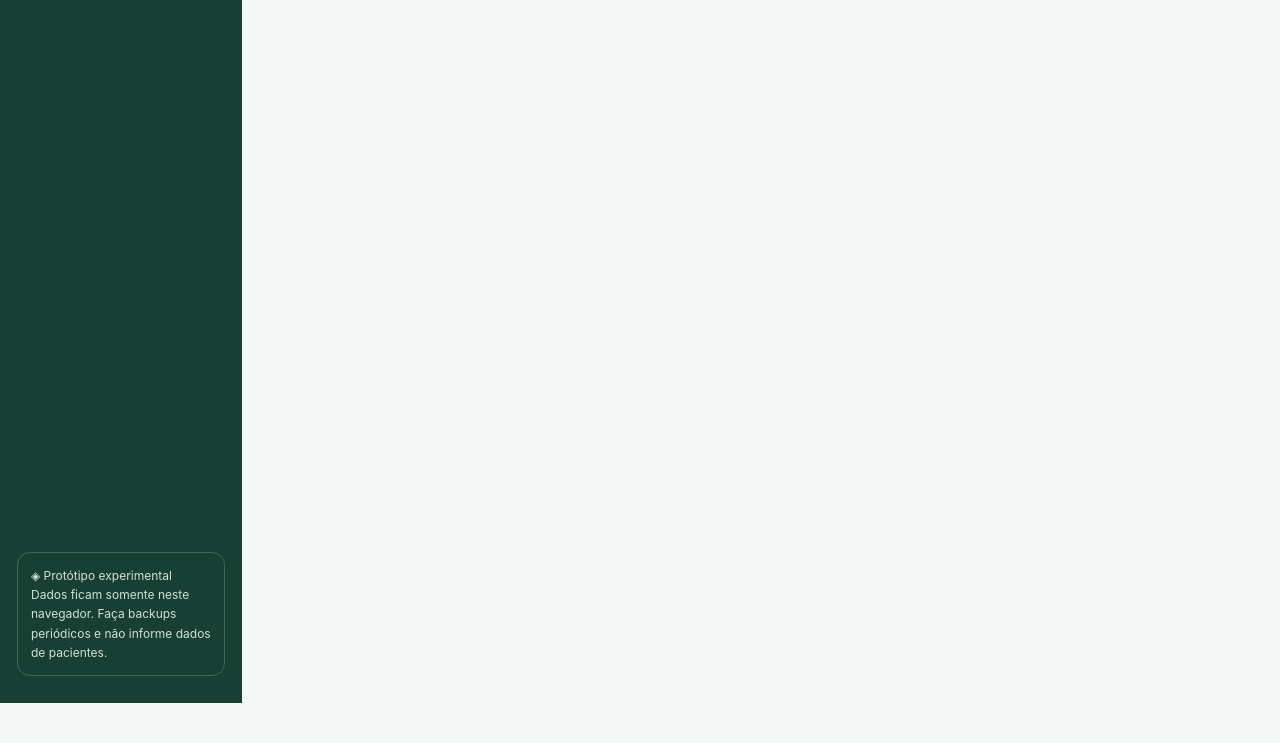
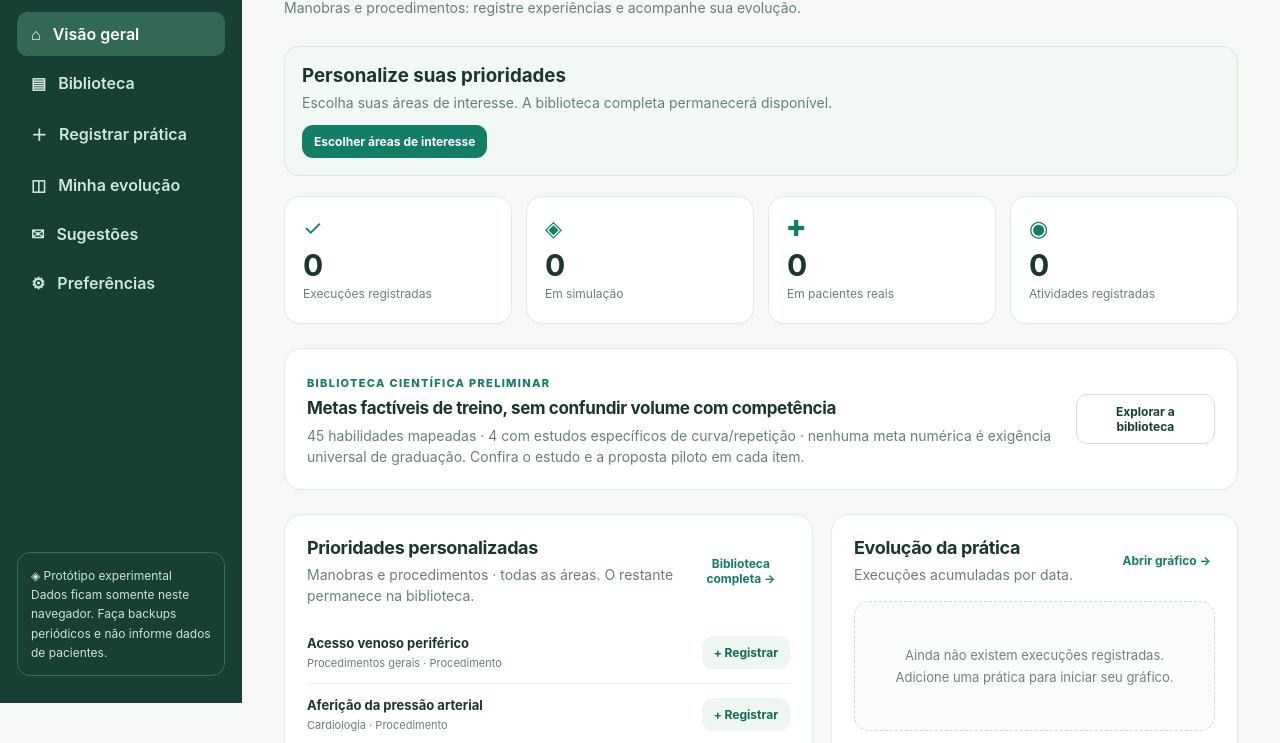
Before and after one commit to celsoamramos/Praticamed, a plain HTML site: page index.html in a window 1280 px wide. Shown: the part 97-840 px from the top of the page. Before the commit the page ends 800 px from the top, so only its background shows below. Drawn offline with Linux system fonts and the light colour scheme; files that its build step writes are made by us from their sources.

Commit message:
Update index.html

```diff
--- a/index.html
+++ b/index.html
@@ -6,7 +6,7 @@
   <meta name="theme-color" content="#123e34">
   <meta name="description" content="Protótipo de portfólio de manobras e procedimentos para estudantes de Medicina.">
   <title>PráticaMed — MVP 1.7.0 | Piloto</title>
-  <link rel="stylesheet" href="assets/styles.css">
+  <link rel="stylesheet" href="styles.css">
 </head>
 <body>
 <div class="app">
@@ -20,7 +20,7 @@
 <nav class="mobilebar" aria-label="Navegação móvel" id="mobile-nav"></nav>
 <div class="toast" id="toast" role="status" aria-live="polite"></div>
 <script defer src="config.js"></script>
-<script defer src="assets/catalogo.js"></script>
-<script defer src="assets/app.js"></script>
+<script defer src="catalogo.js"></script>
+<script defer src="app.js"></script>
 </body>
 </html>
```
